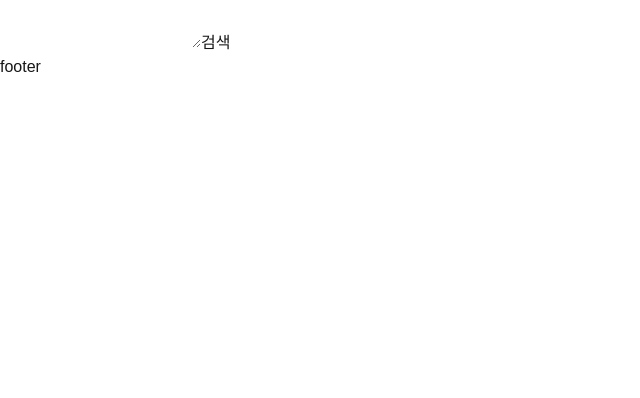
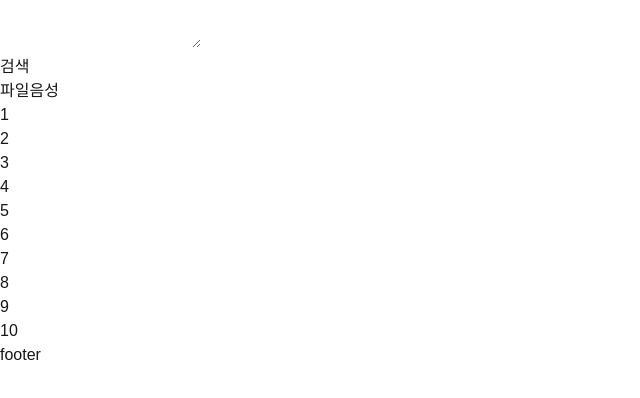
Before and after one commit to cplat-io/ai-agent-front, a Next.js app: page / in a window 1280 px wide. Shown: the top 398 px of the page, without its empty margins (0-640 px from the left). Built offline with nearby package versions, Linux system fonts and the light colour scheme.

Commit message:
[style] feat: 기본 버튼 추가

```diff
--- a/src/app/page.tsx
+++ b/src/app/page.tsx
@@ -6,20 +6,37 @@ const Home = () => {
   const [inputText, setInputText] = useState<string>("");
   return (
     <div className="flex flex-col w-screen h-[2000px] max-w-[800px] mx-auto pt-[60px] relative">
-      <header className="relative sticky top-0 py-[16px] bg-white">
+      <header className="relative sticky top-0 bg-white border-2">
+        <div>
           <textarea
-          className="w-full border-2 resize-none pr-[48px]"
+            className="w-full resize-none pr-[48px] border-b-2 border-black"
             value={inputText}
             onChange={(e) => {
               setInputText(e.target.value);
             }}
           ></textarea>
-        <button className="absolute right-0 top-1/2 transform -translate-y-1/2">
-          검색
+          <div className="absolute right-0 top-1/2 transform -translate-y-1/2 flex items-center gap-[10px]">
+            {inputText && (
+              <button className="" onClick={() => setInputText("")}>
+                지우기
               </button>
+            )}
+            <button className="">검색</button>
+          </div>
+        </div>
+        <div className="flex gap-[10px] items-center">
+          <button>파일</button>
+          <button>음성</button>
+        </div>
       </header>
-      <main className="flex flex-grow bg-green-50">{inputText}</main>
-      <footer className="bg-blue-50 sticky bottom-0">footer</footer>
+      <main className="flex flex-grow bg-green-50 flex-col justify-between">
+        {Array.from({ length: 10 }, (_, i) => i + 1).map((item, index) => (
+          <div key={index}>{item}</div>
+        ))}
+      </main>
+      <footer className="bg-blue-50 sticky bottom-0 border-2 h-[50px]">
+        footer
+      </footer>
     </div>
   );
 };
```
Lines whose indentation alone changed are shown as unchanged.
